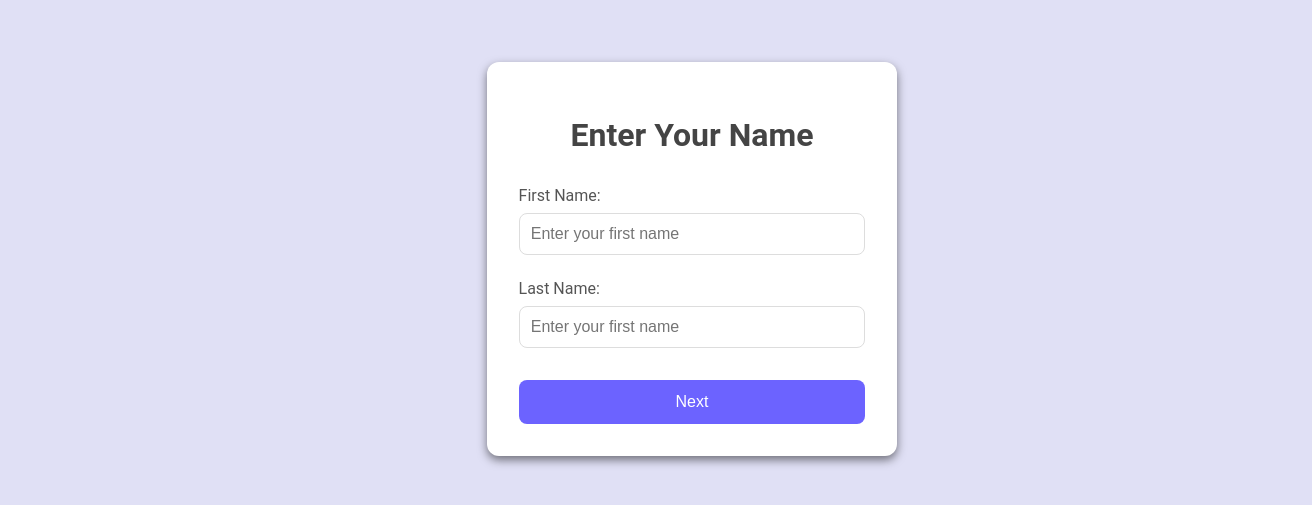
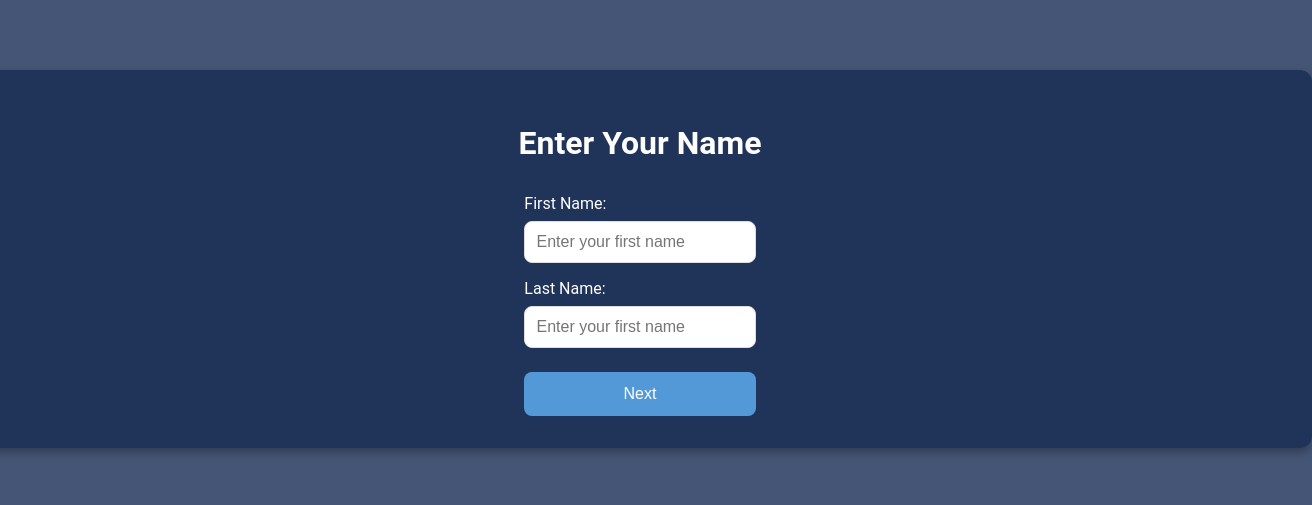
Before and after one commit to MLaranjeiro/Patient-Registration-SPA, a React (Create React App) app: page / in a window 1280 px wide. Shown: the part 141-646 px from the top of the page, 1312 px wide, since content can reach past the window. Built offline with nearby package versions, Linux system fonts and the light colour scheme.

Commit message:
Refactor styles in index.css: update background colors, enhance container layout, and improve text visibility for better user experience. - based on hhsc remote login

```diff
--- a/src/index.css
+++ b/src/index.css
@@ -3,9 +3,8 @@ body {
   font-family: 'Roboto', sans-serif;
   -webkit-font-smoothing: antialiased;
   -moz-osx-font-smoothing: grayscale;
-  background: #e0e0f5;
+  background: rgba(23, 43, 83, 0.8);
   color: #333;
-  padding: 0;
   min-height: 100vh;
   display: flex;
   justify-content: center;
@@ -13,13 +12,16 @@ body {
 }
 
 .container {
-  background: white;
+  background: rgba(23, 43, 83, 0.8);
   padding: 2rem;
+  width: 100%;
+  width: 100vw;
   border-radius: 12px;
-  box-shadow: 0 4px 10px rgba(0, 0, 0, 0.5);
-  max-width: 500px;
-  width: 100%;
-  margin: 20px;
+  box-shadow: 0 4px 10px rgba(0, 0, 0, 0.3);
+  display: flex;
+  flex-direction: column;
+  justify-content: center;
+  align-items: center;
 }
 
 .form-group {
@@ -30,20 +32,14 @@ body {
 h1 {
   font-size: 2rem;
   margin-bottom: 2rem;
-  color: #444;
+  color: #ffffff;
   text-align: center;
-}
-
-form {
-  display: flex;
-  flex-direction: column;
-  gap: 0.5rem;
 }
 
 label {
   display: block;
   font-weight: 400;
-  color: #555;
+  color: #ffffff;
   margin-bottom: 0.5rem;
 }
 
@@ -57,15 +53,9 @@ select {
   box-sizing: border-box;
 }
 
-input:focus {
-  border-color: #6c63ff;
-  outline: none;
-  box-shadow: 0 0 5px rgba(108, 99, 255, 0.5);
-}
-
 button {
   padding: 0.8rem;
-  background: #6c63ff;
+  background: #63b9ffc2;
   color: white;
   border: none;
   border-radius: 8px;
@@ -74,11 +64,6 @@ button {
   margin-top: 0.5rem;
   width: 100%;
   cursor: pointer;
-  transition: background-color 0.3s ease;
-}
-
-button:hover {
-  background: #5a52e0;
 }
 
 .error {
```
